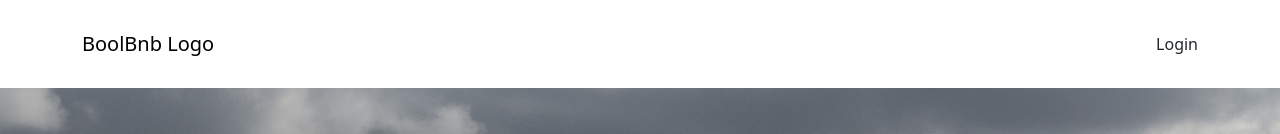
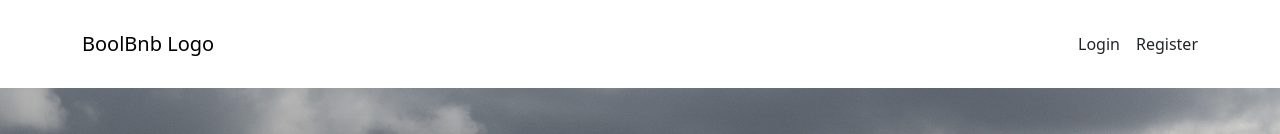
Before and after one commit to EliaBuratti/boolbnb-front, a Vue app: page /search in a window 1280 px wide. Shown: the top 134 px of the page. Built offline with nearby package versions, Linux system fonts and the light colour scheme; no server answers.

Commit message:
addLinks

```diff
--- a/src/components/AppHeader.vue
+++ b/src/components/AppHeader.vue
@@ -8,8 +8,12 @@ export default {
     <header class="bg-white py-3 w-100 sticky-top">
         <nav class="navbar navbar-expand-sm navbar-light">
             <div class="container">
-                <a class="navbar-brand" href="#">BoolBnb Logo</a>
-                <a class="nav-link active" aria-current="page" href="#">Login</a>
+                <router-link class="navbar-brand" to="/">BoolBnb Logo</router-link>
+                <div class="d-flex gap-3">
+                    <a class="nav-link active" aria-current="page" href="http://127.0.0.1:8000/login">Login</a>
+                    <a class="nav-link active" aria-current="page" href="http://127.0.0.1:8000/register">Register</a>
+                </div>
+
             </div>
         </nav>
 
```
